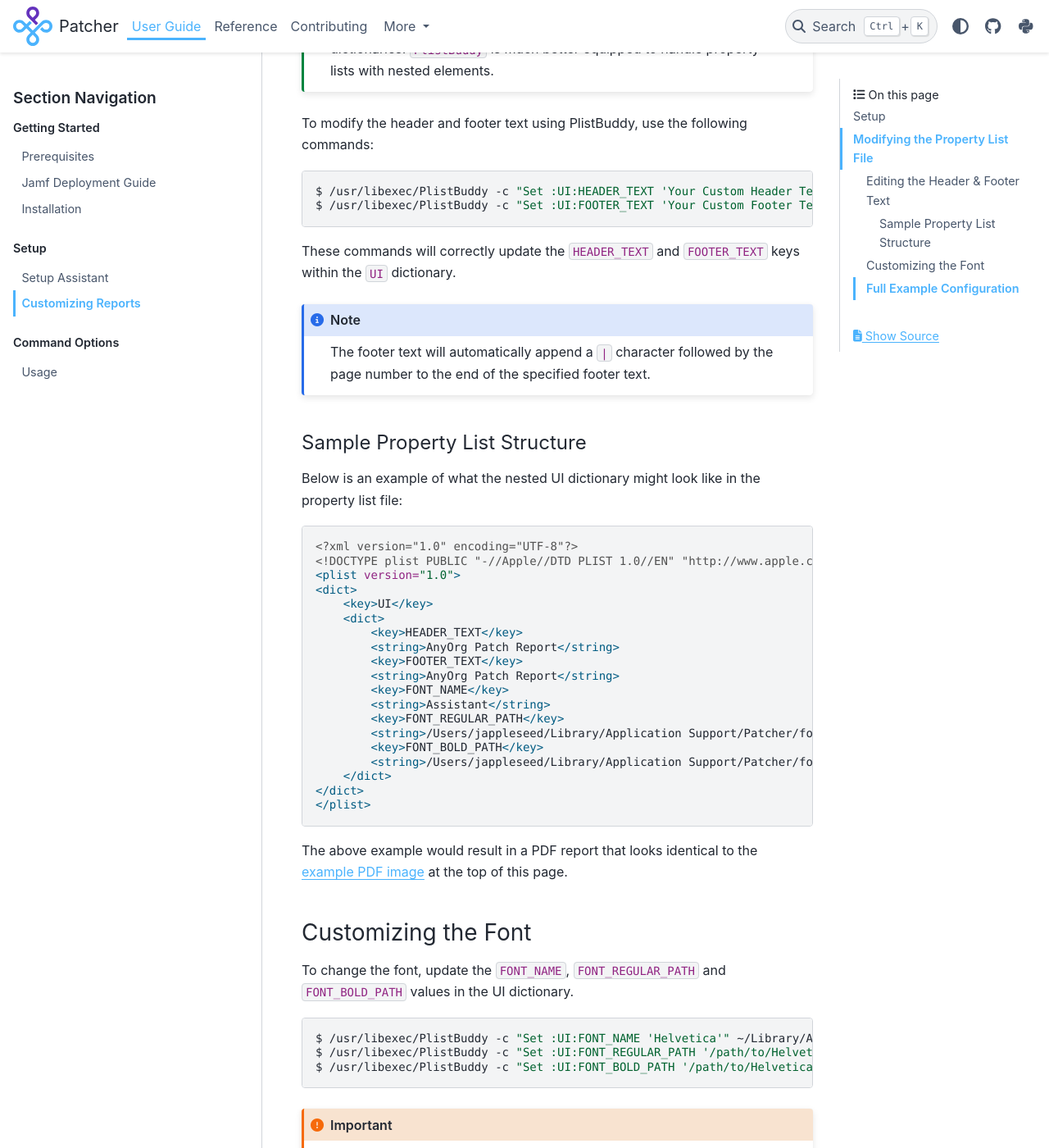
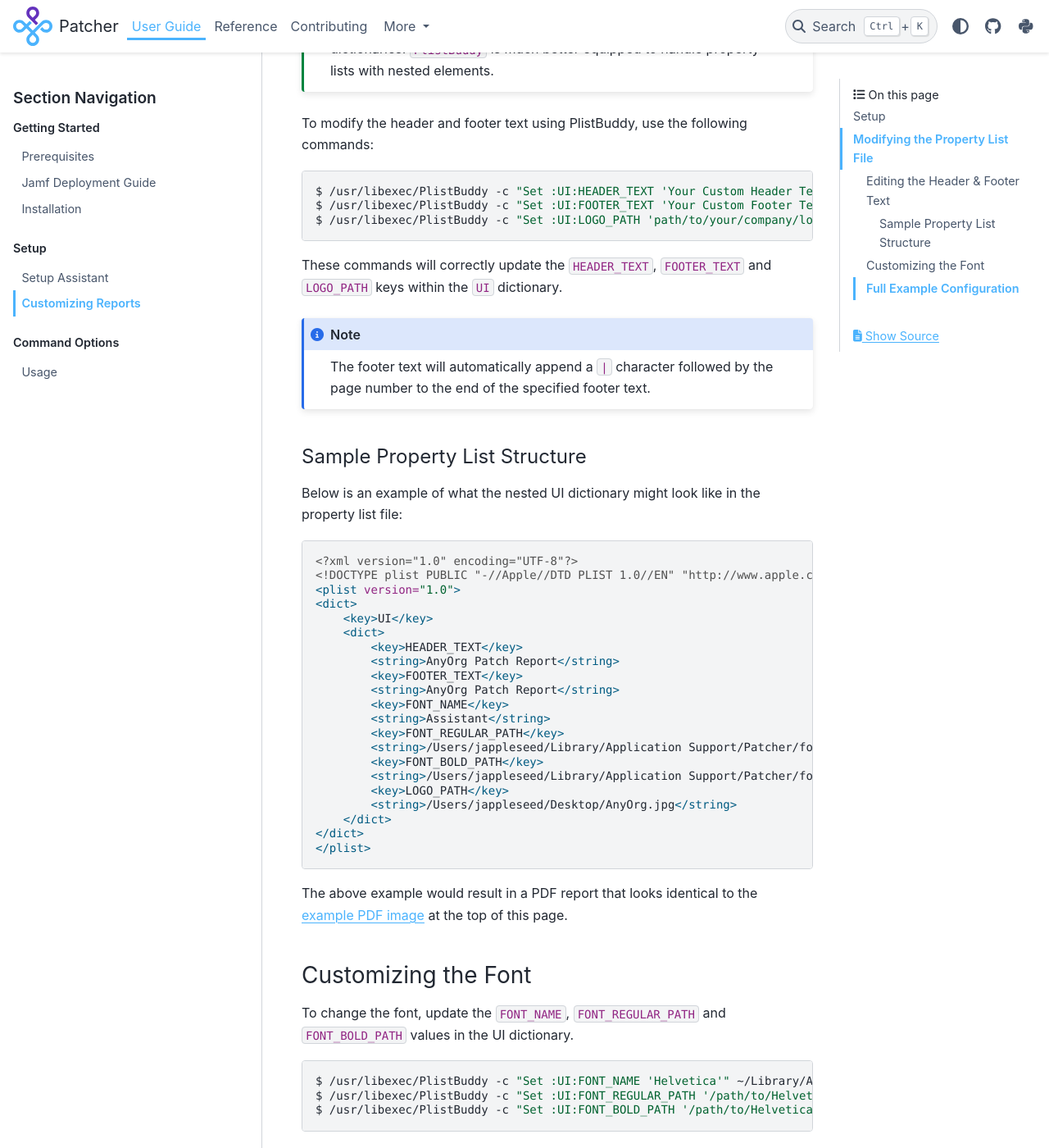
Before and after one commit to liquidz00/Patcher, a Sphinx documentation site: the page built from docs/user/customize_reports.rst, in a window 1280 px wide and 1400 px high, scrolled down 2242 px. Shown: the whole window at 82% size. Built offline with Sphinx 7.4.7 and the PyData theme 0.15.4, drawn with Linux system fonts in a browser that asks for light colours; some of the changed text lies outside the part shown.

Commit message:
Update property list examples with logo functionality

```diff
--- a/docs/user/customize_reports.rst
+++ b/docs/user/customize_reports.rst
@@ -68,8 +68,9 @@ To modify the header and footer text using PlistBuddy, use the following command
 
     $ /usr/libexec/PlistBuddy -c "Set :UI:HEADER_TEXT 'Your Custom Header Text'" ~/Library/Application\ Support/Patcher/com.liquidzoo.patcher.plist
     $ /usr/libexec/PlistBuddy -c "Set :UI:FOOTER_TEXT 'Your Custom Footer Text'" ~/Library/Application\ Support/Patcher/com.liquidzoo.patcher.plist
+    $ /usr/libexec/PlistBuddy -c "Set :UI:LOGO_PATH 'path/to/your/company/logo.png'" ~/Library/Application\ Support/Patcher/com.liquidzoo.patcher.plist
 
-These commands will correctly update the ``HEADER_TEXT`` and ``FOOTER_TEXT`` keys within the ``UI`` dictionary.
+These commands will correctly update the ``HEADER_TEXT``, ``FOOTER_TEXT`` and ``LOGO_PATH`` keys within the ``UI`` dictionary.
 
 .. note::
     The footer text will automatically append a ``|`` character followed by the page number to the end of the specified footer text.
@@ -97,6 +98,8 @@ Below is an example of what the nested UI dictionary might look like in the prop
             <string>/Users/jappleseed/Library/Application Support/Patcher/fonts/Assistant-Regular.ttf</string>
             <key>FONT_BOLD_PATH</key>
             <string>/Users/jappleseed/Library/Application Support/Patcher/fonts/Assistant-Bold.ttf</string>
+            <key>LOGO_PATH</key>
+            <string>/Users/jappleseed/Desktop/AnyOrg.jpg</string>
         </dict>
     </dict>
     </plist>
@@ -145,6 +148,8 @@ Here is an example configuration with custom header, footer text, and a specifie
             <string>/path/to/Helvetica-Regular.ttf</string>
             <key>FONT_BOLD_PATH</key>
             <string>/path/to/Helvetica-Bold.ttf</string>
+            <key>LOGO_PATH</key>
+            <string>/Users/jappleseed/Desktop/AnyOrg.jpg</string>
         </dict>
     </dict>
     </plist>
```
